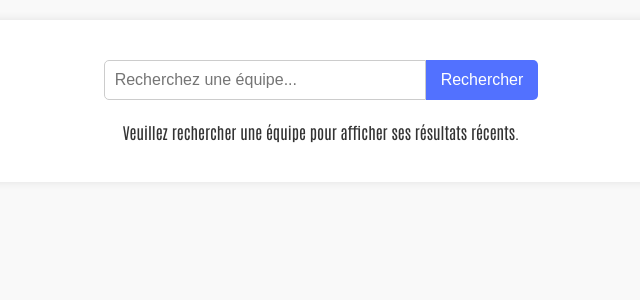
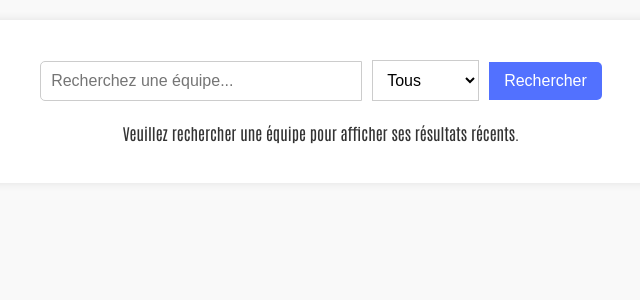
Before and after one commit to fallmpro/Ville_Lumiere_v2, a Django app: page /teams/ in a window 1280 px wide. Shown: the part 68-368 px from the top of the page, without its empty margins (319-959 px from the left). Run offline with Django 5.2, Linux system fonts and the light colour scheme.

Commit message:
ajout filtre domicie exterieur dans equipe + fix vue quizz

```diff
--- a/api_ligue/LUN/static/css/equipes.css
+++ b/api_ligue/LUN/static/css/equipes.css
@@ -21,14 +21,16 @@ body {
   padding: 20px;
 }
 
-/* Barre de recherche */
+/* Style du formulaire de recherche et filtre */
 .search-bar {
   display: flex;
   justify-content: center;
-  margin: 20px 0;
+  align-items: center;
+  margin: 20px auto;
+  gap: 10px; /* Espacement entre les éléments */
 }
 
-#search-input {
+.search-bar input[type="text"] {
   width: 300px;
   padding: 10px;
   font-size: 16px;
@@ -37,7 +39,16 @@ body {
   outline: none;
 }
 
-#search-button {
+.search-bar select {
+  padding: 10px;
+  font-size: 16px;
+  border: 1px solid #ccc;
+  background-color: white;
+  border-radius: 0;
+  cursor: pointer;
+}
+
+.search-bar button {
   padding: 10px 15px;
   font-size: 16px;
   color: white;
--- a/api_ligue/LUN/templates/equipes.html
+++ b/api_ligue/LUN/templates/equipes.html
@@ -14,13 +14,20 @@
             <!-- Barre de recherche -->
             <form method="get" action="{% url 'equipe_detail' %}" class="search-bar">
                 <input id="search-input" type="text" name="nom" placeholder="Recherchez une équipe..." value="{{ search_query|default:'' }}">
+
+                <select name="filter" id="filter-select">
+                    <option value="all" {% if filter_type == 'all' %}selected{% endif %}>Tous</option>
+                    <option value="home" {% if filter_type == 'home' %}selected{% endif %}>Domicile</option>
+                    <option value="away" {% if filter_type == 'away' %}selected{% endif %}>Extérieur</option>
+                </select>
+
                 <button id="search-button" type="submit">Rechercher</button>
             </form>
 
             {% if team %}
                 <h1>Équipe : {{ team.name }}</h1>
                 <div class="results">
-                    <h2>Résultats récents :</h2>
+                    <h2>10 Derniers Résultats :</h2>
                     <table>
                         <thead>
                             <tr>
--- a/api_ligue/LUN/views.py
+++ b/api_ligue/LUN/views.py
@@ -140,31 +140,28 @@ def get_players(request):
         return HttpResponse("Erreur lors de la récupération des joueurs.", status=500)
 
 def equipe_detail(request):
-    # Récupération de l'équipe recherchée depuis le paramètre GET
-    team_name = request.GET.get('nom', None)
-    team = None
-    matches = None
+    search_query = request.GET.get('nom', '')
+    filter_type = request.GET.get('filter', 'all')  # Par défaut, "all"
+    team = Team.objects.filter(name__icontains=search_query).first() if search_query else None
+    matches = []
 
-    if team_name:
-        try:
-            # Recherche de l'équipe dans la base de données (recherche insensible à la casse)
-            team = Team.objects.get(name__icontains=team_name)
+    if search_query:
+        team = Team.objects.filter(name__icontains=search_query).first()
+        if team:
+            if filter_type == 'home':
+                matches = Match.objects.filter(home_team=team).order_by('-date')[:10]
+            elif filter_type == 'away':
+                matches = Match.objects.filter(away_team=team).order_by('-date')[:10]
+            else:  # 'all'
+                matches = Match.objects.filter(home_team=team) | Match.objects.filter(away_team=team)
+                matches = matches.order_by('-date')[:10]
 
-            # Récupération des matchs associés (comme équipe à domicile ou à l'extérieur)
-            matches = Match.objects.filter(home_team=team) | Match.objects.filter(away_team=team)
-            matches = matches.order_by('-date')  # Trier par date décroissante
-        except Team.DoesNotExist:
-            # Si aucune équipe n'est trouvée, on laisse `team` à None
-            team = None
-
-    context = {
+    return render(request, 'equipes.html', {
         'team': team,
         'matches': matches,
-        'search_query': team_name,
-        'error': f"Aucune équipe trouvée pour '{team_name}'." if not team and team_name else None,
-    }
-    return render(request, 'equipes.html', context)
-
+        'search_query': search_query,
+        'filter_type': filter_type,
+    })
 
 # Vue pour l'inscription
 def signup_view(request):
@@ -208,3 +205,10 @@ def remove_favorite(request, team_id):
     team = get_object_or_404(Team, id=team_id)
     request.user.profile.favorites.remove(team)
     return redirect('ranking')
+
+
+def quizz(request):
+    """
+    Mathys modifie
+    """
+    return render(request, 'quizz.html', {'message': 'Le quizz arrive bientôt !'})
--- a/api_ligue/api_ligue/urls.py
+++ b/api_ligue/api_ligue/urls.py
@@ -33,4 +33,5 @@ urlpatterns = [
     path('ranking/', views.ranking_view, name='ranking'),
     path('add-favorite/<int:team_id>/', views.add_favorite, name='add_favorite'),
     path('remove-favorite/<int:team_id>/', views.remove_favorite, name='remove_favorite'),
+    path('quizz/', views.quizz, name='quizz'),
 ]
```
Also changed, not shown: other parts of api_ligue/LUN/static/css/equipes.css (+19 -1 lines), other parts of api_ligue/LUN/templates/equipes.html (+3 -3 lines).
